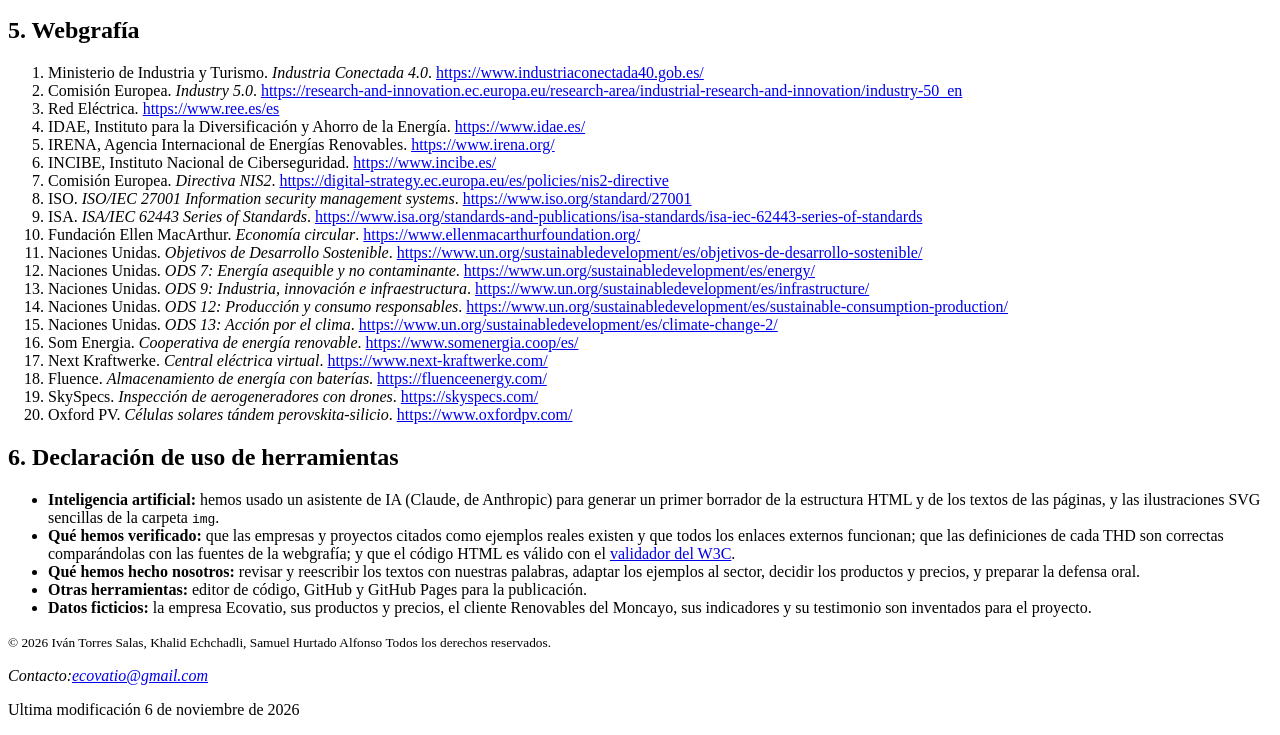
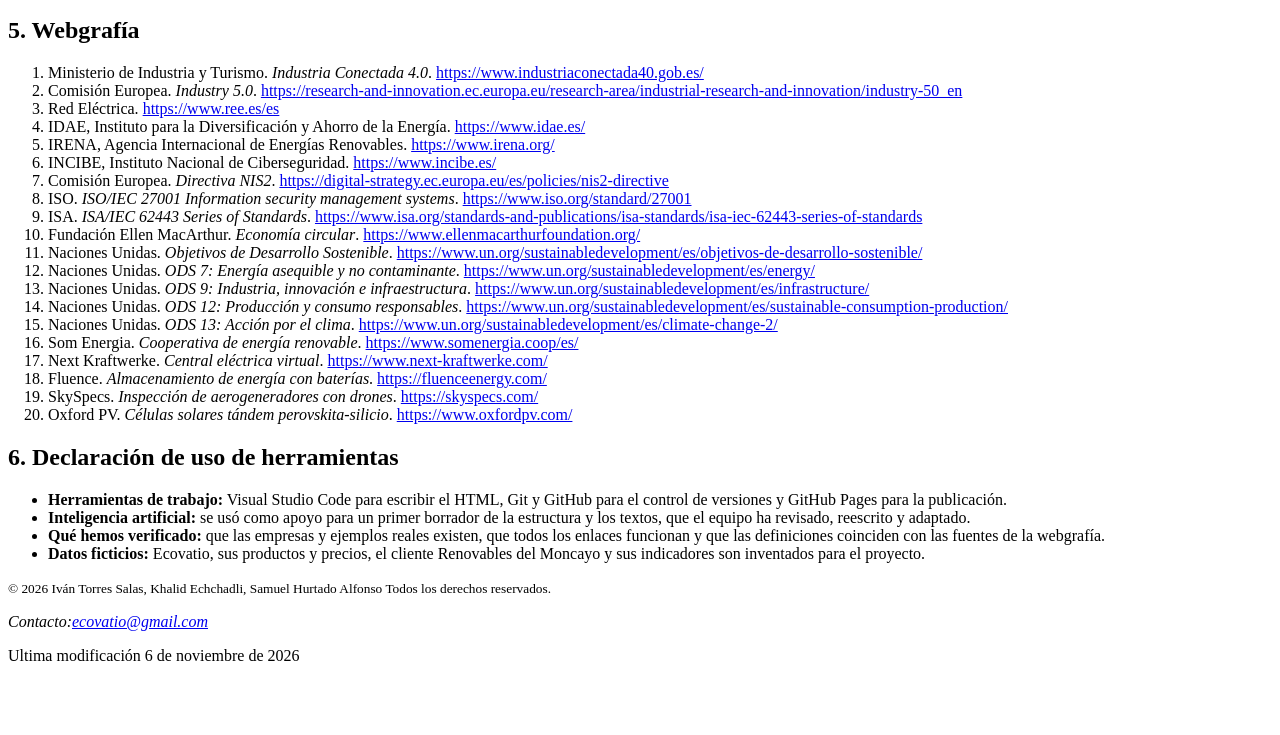
Before and after one commit to Shurafo451/ecovatio-borrador, a plain HTML site: page informe.html in a window 1280 px wide. Shown: the part 1817-2552 px from the top of the page. After the commit the page ends 2498 px from the top, so only its background shows below. Drawn offline with Linux system fonts and the light colour scheme.

Commit message:
Resume la declaración de uso de herramientas del informe

```diff
--- a/informe.html
+++ b/informe.html
@@ -204,11 +204,10 @@
     <section id="herramientas">
       <h2>6. Declaración de uso de herramientas</h2>
       <ul>
-        <li><strong>Inteligencia artificial:</strong> hemos usado un asistente de IA (Claude, de Anthropic) para generar un primer borrador de la estructura HTML y de los textos de las páginas, y las ilustraciones SVG sencillas de la carpeta <code>img</code>.</li>
-        <li><strong>Qué hemos verificado:</strong> que las empresas y proyectos citados como ejemplos reales existen y que todos los enlaces externos funcionan; que las definiciones de cada THD son correctas comparándolas con las fuentes de la webgrafía; y que el código HTML es válido con el <a href="https://validator.w3.org/">validador del W3C</a>.</li>
-        <li><strong>Qué hemos hecho nosotros:</strong> revisar y reescribir los textos con nuestras palabras, adaptar los ejemplos al sector, decidir los productos y precios, y preparar la defensa oral.</li>
-        <li><strong>Otras herramientas:</strong> editor de código, GitHub y GitHub Pages para la publicación.</li>
-        <li><strong>Datos ficticios:</strong> la empresa Ecovatio, sus productos y precios, el cliente Renovables del Moncayo, sus indicadores y su testimonio son inventados para el proyecto.</li>
+        <li><strong>Herramientas de trabajo:</strong> Visual Studio Code para escribir el HTML, Git y GitHub para el control de versiones y GitHub Pages para la publicación.</li>
+        <li><strong>Inteligencia artificial:</strong> se usó como apoyo para un primer borrador de la estructura y los textos, que el equipo ha revisado, reescrito y adaptado.</li>
+        <li><strong>Qué hemos verificado:</strong> que las empresas y ejemplos reales existen, que todos los enlaces funcionan y que las definiciones coinciden con las fuentes de la webgrafía.</li>
+        <li><strong>Datos ficticios:</strong> Ecovatio, sus productos y precios, el cliente Renovables del Moncayo y sus indicadores son inventados para el proyecto.</li>
       </ul>
     </section>
    </main>
```
